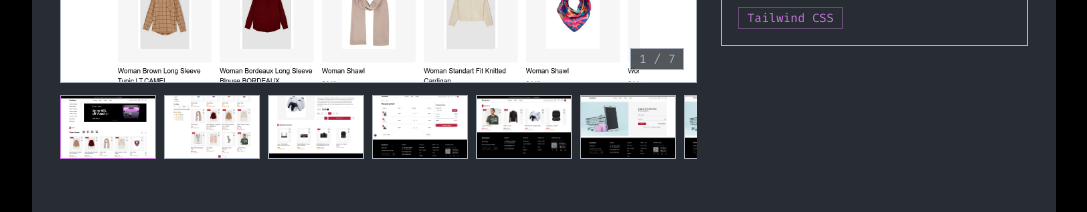
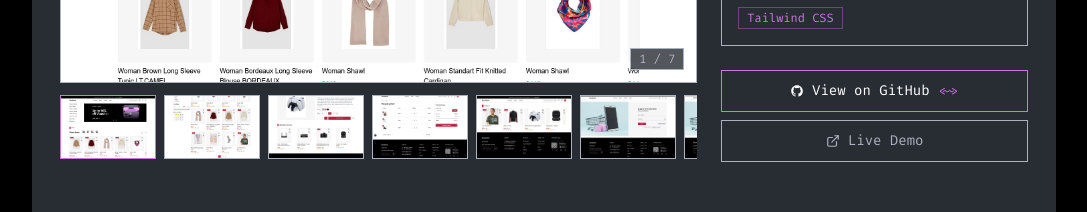
Before and after one commit to Eslam-mg/portfolio, a Next.js app: page /projects/1 in a window 1280 px wide. Shown: the part 578-790 px from the top of the page, without its empty margins (96-1183 px from the left). Built offline with nearby package versions, Linux system fonts and the light colour scheme.

Commit message:
add links to sidebar in projectdetails

```diff
--- a/src/app/projects/[id]/ProjectDetailClient.tsx
+++ b/src/app/projects/[id]/ProjectDetailClient.tsx
@@ -97,7 +97,7 @@ export default function ProjectDetailClient({ project }: { project: ProjectType
                     </div>
                 </div>
 
-                {/* Sidebar: video + tech stack */}
+                {/* Sidebar: video + tech stack + links */}
                 <div className="space-y-6">
                     {/* Video */}
                     {project.videoUrl && (
@@ -135,6 +135,39 @@ export default function ProjectDetailClient({ project }: { project: ProjectType
                             ))}
                         </div>
                     </div>
+
+                    {/* Links */}
+                    <div className="space-y-2">
+                        {project.githubUrl && (
+                            <a
+                                href={project.githubUrl}
+                                target="_blank"
+                                rel="noopener noreferrer"
+                                className="flex items-center justify-center gap-2 w-full border border-primaryColor text-white text-sm py-2.5 transition-colors hover:bg-primaryColor/20"
+                            >
+                                <svg width={14} height={14} viewBox="0 0 24 24" fill="currentColor" aria-hidden="true">
+                                    <path d="M12 2C6.477 2 2 6.484 2 12.017c0 4.425 2.865 8.18 6.839 9.504.5.092.682-.217.682-.483 0-.237-.008-.868-.013-1.703-2.782.605-3.369-1.343-3.369-1.343-.454-1.158-1.11-1.466-1.11-1.466-.908-.62.069-.608.069-.608 1.003.07 1.531 1.032 1.531 1.032.892 1.53 2.341 1.088 2.91.832.092-.647.35-1.088.636-1.338-2.22-.253-4.555-1.113-4.555-4.951 0-1.093.39-1.988 1.029-2.688-.103-.253-.446-1.272.098-2.65 0 0 .84-.27 2.75 1.026A9.564 9.564 0 0112 6.844c.85.004 1.705.115 2.504.337 1.909-1.296 2.747-1.027 2.747-1.027.546 1.379.202 2.398.1 2.651.64.7 1.028 1.595 1.028 2.688 0 3.848-2.339 4.695-4.566 4.943.359.309.678.92.678 1.855 0 1.338-.012 2.419-.012 2.747 0 .268.18.58.688.482A10.019 10.019 0 0022 12.017C22 6.484 17.522 2 12 2z" />
+                                </svg>
+                                View on GitHub
+                                <span className="text-primaryColor text-xs">&lt;~&gt;</span>
+                            </a>
+                        )}
+                        {project.liveUrl && (
+                            <a
+                                href={project.liveUrl}
+                                target="_blank"
+                                rel="noopener noreferrer"
+                                className="flex items-center justify-center gap-2 w-full border border-borderColor text-textPrimaryColor text-sm py-2.5 transition-colors hover:border-white/40 hover:text-white"
+                            >
+                                <svg width={14} height={14} viewBox="0 0 24 24" fill="none" stroke="currentColor" strokeWidth={2} strokeLinecap="round" strokeLinejoin="round" aria-hidden="true">
+                                    <path d="M18 13v6a2 2 0 0 1-2 2H5a2 2 0 0 1-2-2V8a2 2 0 0 1 2-2h6" />
+                                    <polyline points="15 3 21 3 21 9" />
+                                    <line x1="10" y1="14" x2="21" y2="3" />
+                                </svg>
+                                Live Demo
+                            </a>
+                        )}
+                    </div>
                 </div>
             </div>
         </div>
```
